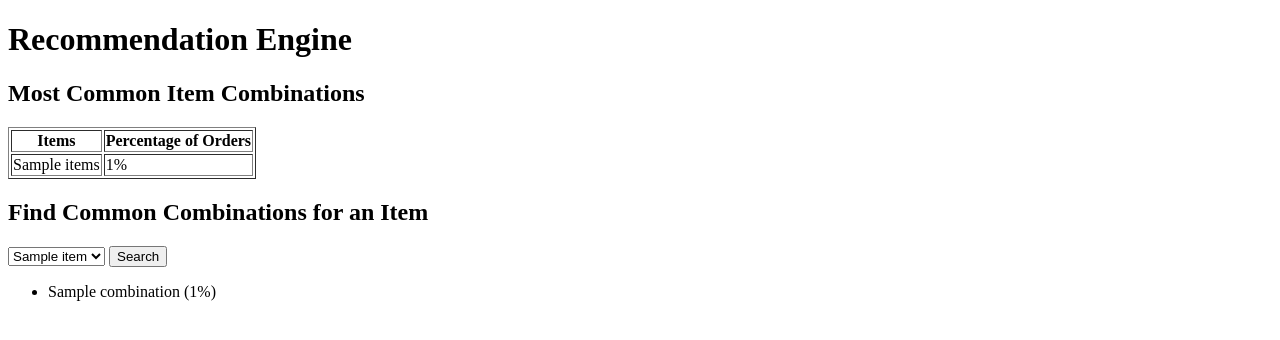
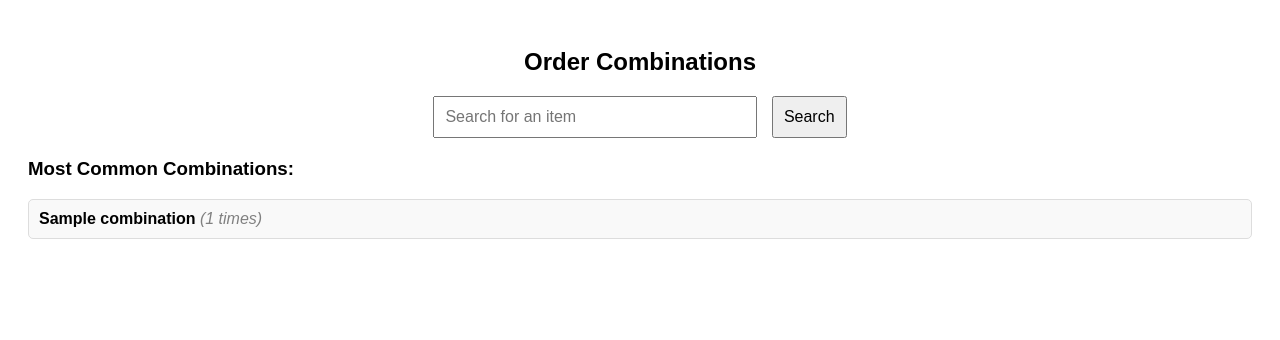
Before and after one commit to s8dabald/Team-5-, a Flask app: template templates/recommendation_engine.html in a window 1280 px wide. Shown: the top 340 px of the page. Run offline with Flask 3, Linux system fonts and the light colour scheme; the template is opened without the code that fills it: most values are stand-ins (such as "Sample title", 1, 10 or a date in 2020).

Commit message:
Update recommendation_engine.html

```diff
--- a/templates/recommendation_engine.html
+++ b/templates/recommendation_engine.html
@@ -1,45 +1,88 @@
 <!DOCTYPE html>
-<html>
+<html lang="en">
 <head>
+    <meta charset="UTF-8">
+    <meta name="viewport" content="width=device-width, initial-scale=1.0">
     <title>Recommendation Engine</title>
+    <style>
+        body {
+            font-family: Arial, sans-serif;
+            padding: 20px;
+        }
+
+        h2 {
+            text-align: center;
+            margin-bottom: 20px;
+        }
+
+        .search-container {
+            text-align: center;
+            margin-bottom: 20px;
+        }
+
+        .search-container input {
+            padding: 10px;
+            font-size: 16px;
+            width: 300px;
+            margin-right: 10px;
+        }
+
+        .search-container button {
+            padding: 10px;
+            font-size: 16px;
+        }
+
+        .combinations-list {
+            list-style-type: none;
+            padding: 0;
+        }
+
+        .combinations-list li {
+            background-color: #f9f9f9;
+            border: 1px solid #ddd;
+            margin: 5px 0;
+            padding: 10px;
+            border-radius: 5px;
+        }
+
+        .combination-item {
+            font-weight: bold;
+        }
+
+        .combination-count {
+            font-style: italic;
+            color: gray;
+        }
+    </style>
 </head>
 <body>
-    <h1>Recommendation Engine</h1>
 
-    <h2>Most Common Item Combinations</h2>
-    <table border="1">
-        <thead>
-            <tr>
-                <th>Items</th>
-                <th>Percentage of Orders</th>
-            </tr>
-        </thead>
-        <tbody>
-            {% for combination in top_combinations %}
-            <tr>
-                <td>{{ combination.items }}</td>
-                <td>{{ combination.percentage }}%</td>
-            </tr>
-            {% endfor %}
-        </tbody>
-    </table>
+<h2>Order Combinations</h2>
 
-    <h2>Find Common Combinations for an Item</h2>
-    <form method="GET" action="/recommendation_engine/item">
-        <select name="item">
-            {% for item in items %}
-            <option value="{{ item }}">{{ item }}</option>
-            {% endfor %}
-        </select>
+<!-- Search Form -->
+<div class="search-container">
+    <form method="POST" action="/recommendation_engine/search">
+        <input type="text" name="item" placeholder="Search for an item" value="{{ search_item or '' }}">
         <button type="submit">Search</button>
     </form>
+</div>
 
-    {% if item_combinations %}
-    <ul>
-        {% for combination in item_combinations %}
-        <li>{{ combination.combination }} ({{ combination.percentage }}%)</li>
-        {% endfor %}
-    </ul>
+<!-- Displaying Top Combinations -->
+<div class="combinations-container">
+    {% if top_combinations %}
+        <h3>Most Common Combinations:</h3>
+        <ul class="combinations-list">
+            {% for combination, count in top_combinations %}
+                <li>
+                    <span class="combination-item">{{ combination }}</span>
+                    <span class="combination-count">({{ count }} times)</span>
+                </li>
+            {% endfor %}
+        </ul>
+    {% else %}
+        <p>No combinations found.</p>
     {% endif %}
+</div>
+
 </body>
 </html>
```
